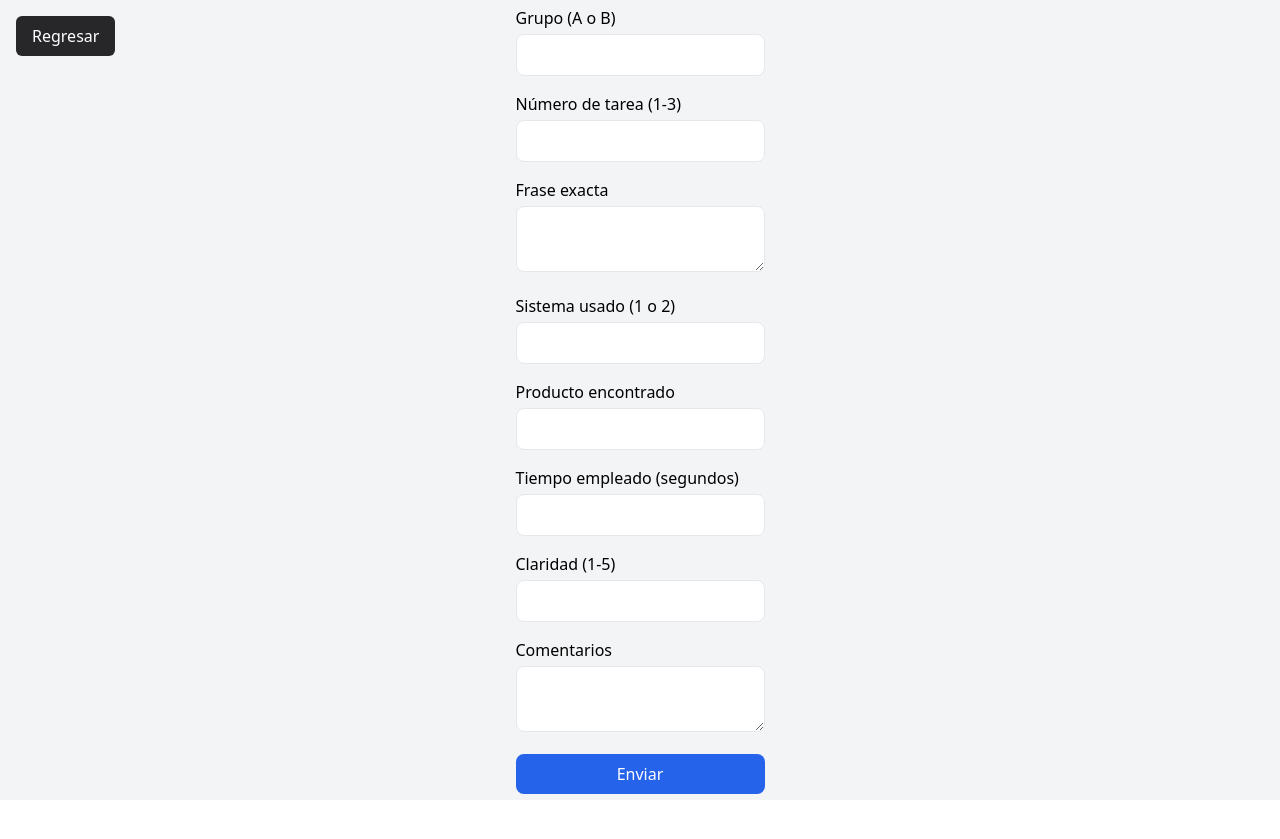
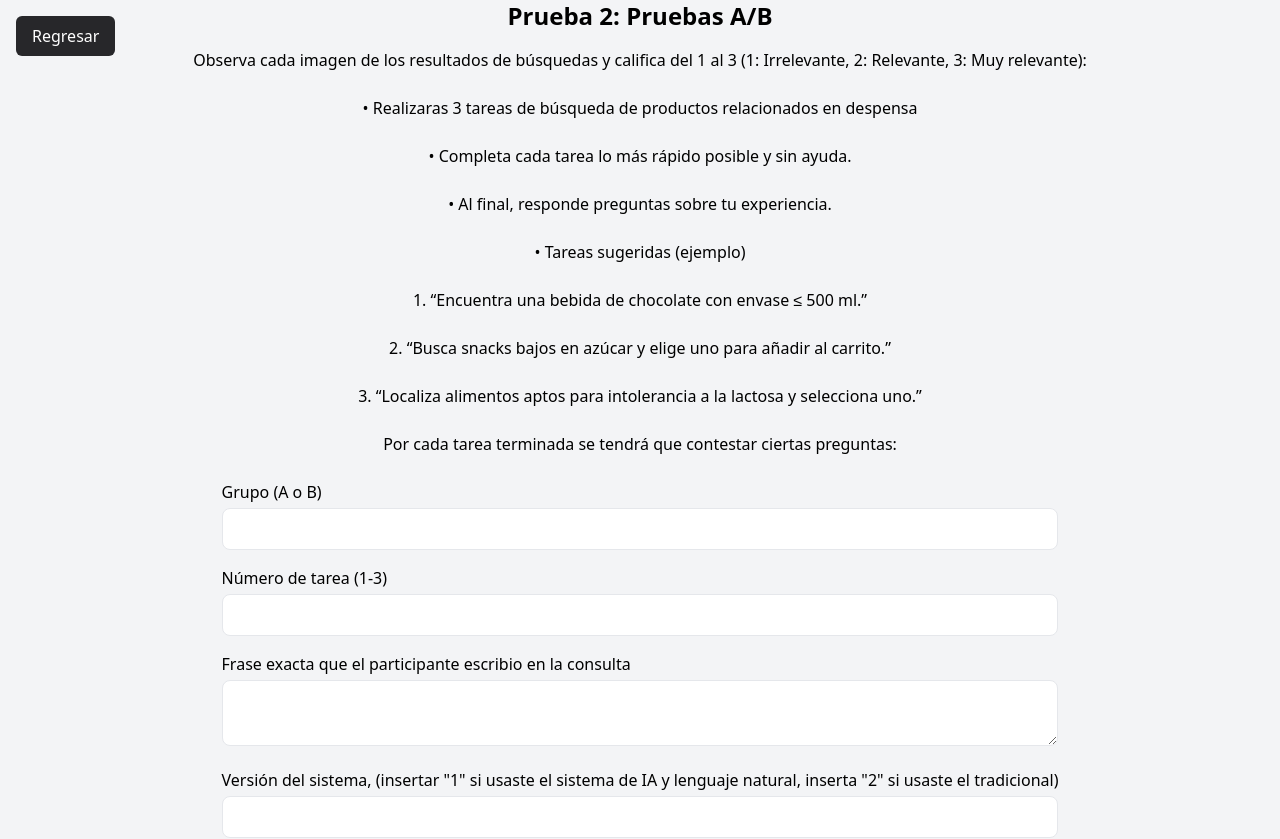
Before and after one commit to cesar3318123/ecommerce_web, a React (Create React App) app: page /prueba2 in a window 1280 px wide. Shown: the top 839 px of the page. Before the commit the page ends 800 px from the top, so only its background shows below. Built offline with nearby package versions, Linux system fonts and the light colour scheme.

Commit message:
Mis nuevos cambios

```diff
--- a/src/survey.jsx
+++ b/src/survey.jsx
@@ -114,6 +114,16 @@ function Survey() {
           Regresar
         </button>
       </div>
+      <h2 className="text-2xl font-bold mb-4 text-center">Prueba 2: Pruebas A/B</h2>
+      <p className="text-center mb-6">Observa cada imagen de los resultados de búsquedas y califica del 1 al 3 (1: Irrelevante, 2: Relevante, 3: Muy relevante):</p>
+      <p className="text-center mb-6">•	Realizaras 3 tareas de búsqueda de productos relacionados en despensa</p>
+      <p className="text-center mb-6">•	Completa cada tarea lo más rápido posible y sin ayuda.</p>
+      <p className="text-center mb-6">•	Al final, responde preguntas sobre tu experiencia.</p>
+      <p className="text-center mb-6">•	Tareas sugeridas (ejemplo)</p>
+      <p className="text-center mb-6">1.	“Encuentra una bebida de chocolate con envase ≤ 500 ml.”</p>
+      <p className="text-center mb-6">2.	“Busca snacks bajos en azúcar y elige uno para añadir al carrito.”</p>
+      <p className="text-center mb-6">3.	“Localiza alimentos aptos para intolerancia a la lactosa y selecciona uno.”</p>
+      <p className="text-center mb-6">Por cada tarea terminada se tendrá que contestar ciertas preguntas:</p>
 
 
       <form onSubmit={handleSubmit} className="space-y-4">
@@ -148,7 +158,7 @@ function Survey() {
 
         {/* Frase exacta */}
         <div>
-          <label className="block mb-1 font-medium">Frase exacta</label>
+          <label className="block mb-1 font-medium">Frase exacta que el participante escribio en la consulta</label>
           <textarea
             name="frase_exacta"
             value={formData.frase_exacta}
@@ -160,7 +170,7 @@ function Survey() {
 
         {/* Sistema usado */}
         <div>
-          <label className="block mb-1 font-medium">Sistema usado (1 o 2)</label>
+          <label className="block mb-1 font-medium">Versión del sistema, (insertar "1" si usaste el sistema de IA y lenguaje natural, inserta "2" si usaste el tradicional)</label>
           <input
             type="number"
             name="sistema_usado"
@@ -175,7 +185,7 @@ function Survey() {
 
         {/* Producto encontrado */}
         <div>
-          <label className="block mb-1 font-medium">Producto encontrado</label>
+          <label className="block mb-1 font-medium">¿Si encontraste el producto?</label>
           <input
             type="text"
             name="producto_encontrado"
@@ -202,7 +212,7 @@ function Survey() {
 
         {/* Claridad */}
         <div>
-          <label className="block mb-1 font-medium">Claridad (1-5)</label>
+          <label className="block mb-1 font-medium">¿Que tan claras fueron las respuestas? (1-5)</label>
           <input
             type="number"
             name="claridad"
@@ -217,7 +227,7 @@ function Survey() {
 
         {/* Comentarios */}
         <div>
-          <label className="block mb-1 font-medium">Comentarios</label>
+          <label className="block mb-1 font-medium">Comentarios breves del participante</label>
           <textarea
             name="comentarios"
             value={formData.comentarios}
```
